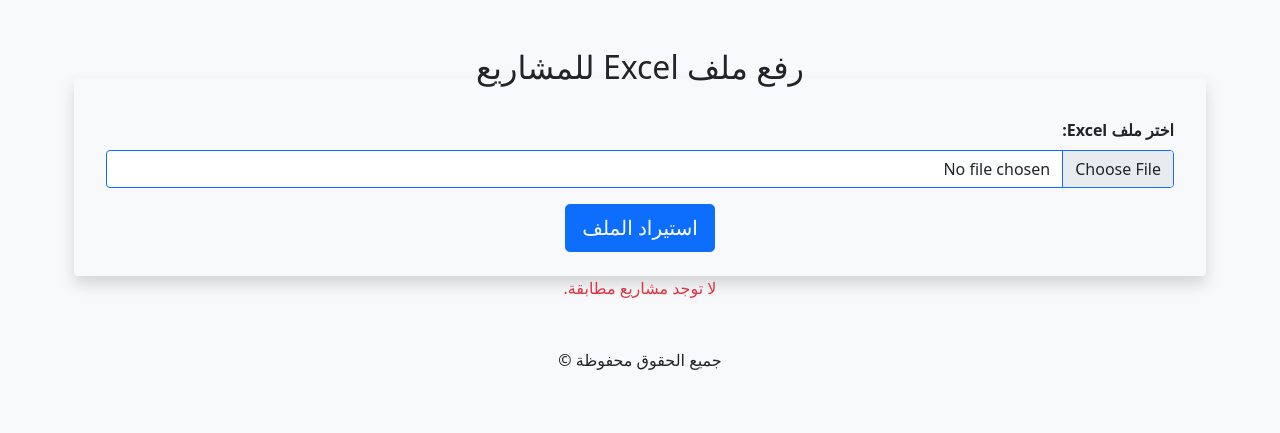
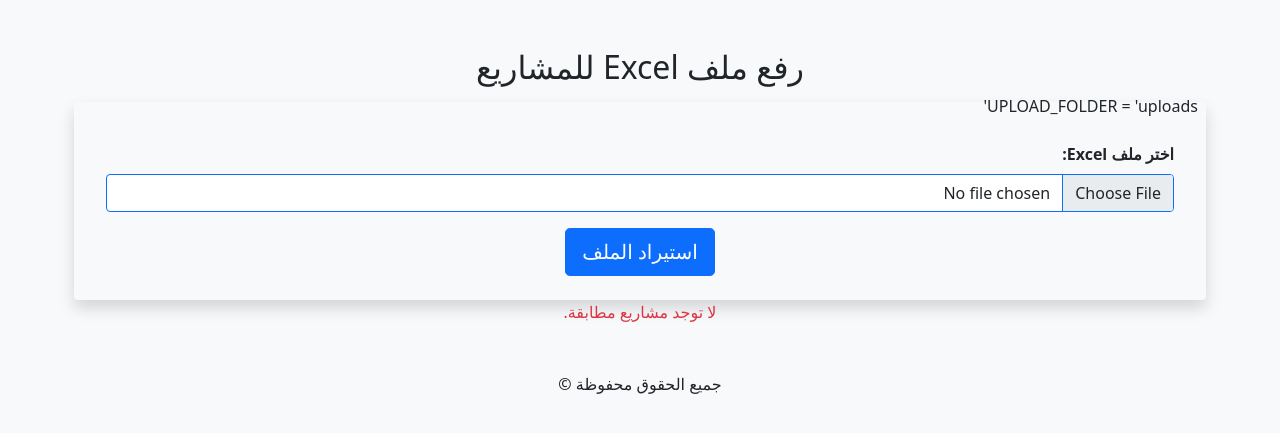
Before and after one commit to mochmagare1/project_system, a Flask app: template templates/upload_excel.html in a window 1280 px wide. Shown: the top 433 px of the page. Run offline with Flask 3, Linux system fonts and the light colour scheme; the template is opened without the code that fills it, so the values that code supplies are empty; some libraries are stand-ins or nearby versions.

Commit message:
Add files via upload

```diff
--- a/templates/upload_excel.html
+++ b/templates/upload_excel.html
@@ -52,7 +52,7 @@
         </div>
         {% endif %}
         {% endwith %}
-
+UPLOAD_FOLDER = 'uploads'
         <form action="{{ url_for('upload_excel') }}" method="POST" class="row g-3 p-4 bg-light shadow rounded" enctype="multipart/form-data">
             <div class="col-md-12">
                 <label class="form-label fw-bold">اختر ملف Excel:</label>
```
